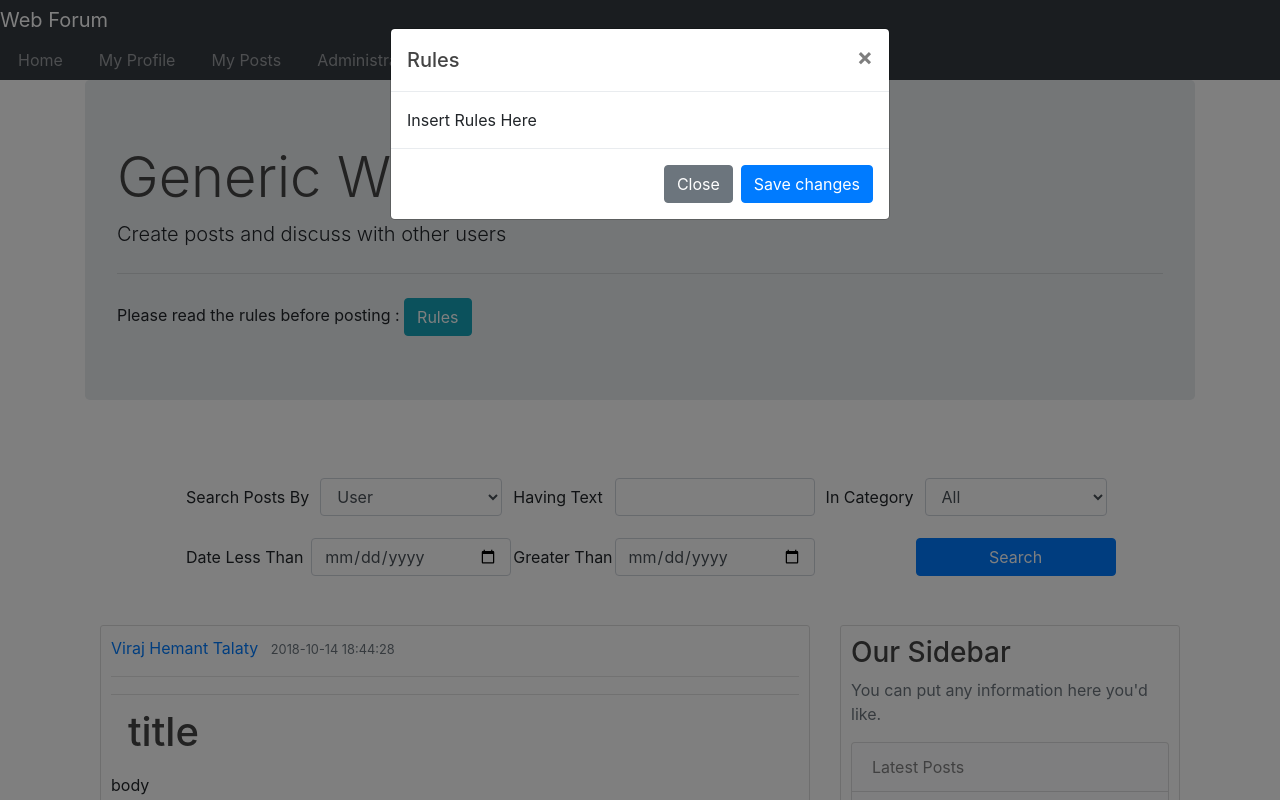
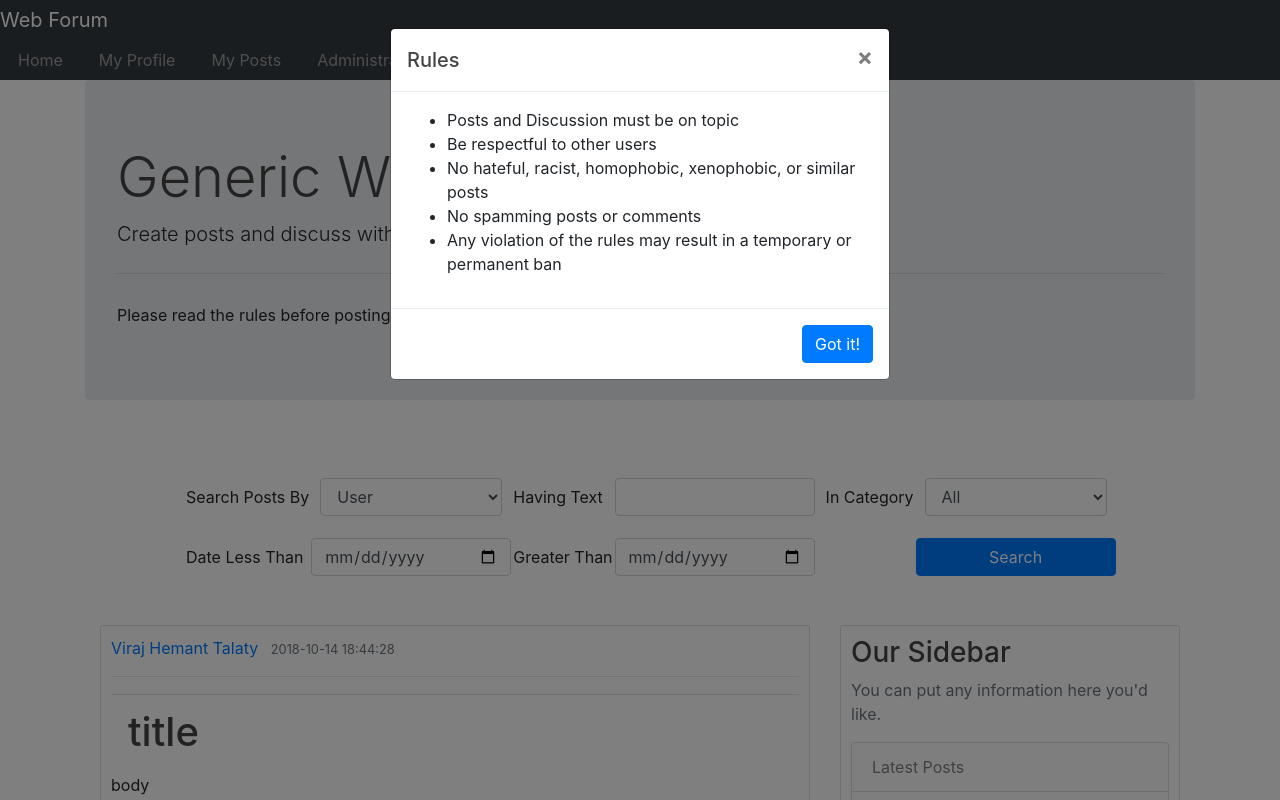
Before and after one commit to meng-ze/Breitenburg-SER515, a Flask app: page /view in a window 1280 px wide, after a click on "Rules". Run offline with Flask 2, Linux system fonts and the light colour scheme; a user stored in the database is signed in; data comes from the database, SQL or seed files in the repository; some libraries are stand-ins or nearby versions.

Commit message:
US: 107, Task: 122 Completed the forum rules

```diff
--- a/app.py
+++ b/app.py
@@ -403,4 +403,4 @@ def list_admin():
     return render_template('list_admin.html', admins_list=admins_list)  # <- Here you jump away from whatever result you create
 
 if __name__ == '__main__':
-    app.run(debug=True, host='127.0.0.1')
+    app.run(debug=True, host='0.0.0.0')
--- a/templates/rules.html
+++ b/templates/rules.html
@@ -8,11 +8,16 @@
                 </button>
             </div>
             <div class="modal-body">
-                Insert Rules Here
+                <ul>
+                    <li>Posts and Discussion must be on topic</li>
+                    <li>Be respectful to other users</li>
+                    <li>No hateful, racist, homophobic, xenophobic, or similar posts</li>
+                    <li>No spamming posts or comments</li>
+                    <li>Any violation of the rules may result in a temporary or permanent ban</li>
+                </ul>
             </div>
             <div class="modal-footer">
-                <button type="button" class="btn btn-secondary" data-dismiss="modal">Close</button>
-                <button type="button" class="btn btn-primary">Save changes</button>
+                <button type="button" class="btn btn-primary" data-dismiss="modal">Got it!</button>
             </div>
         </div>
     </div>
```
